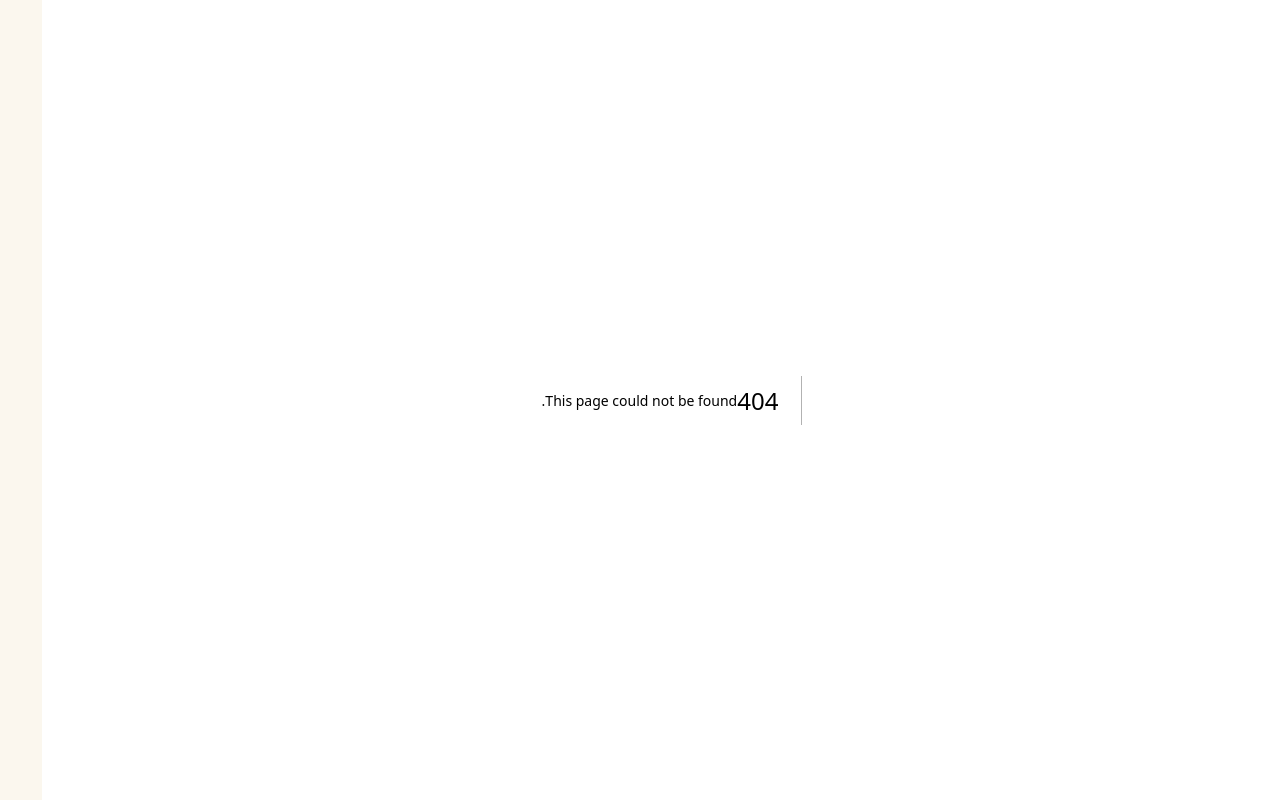
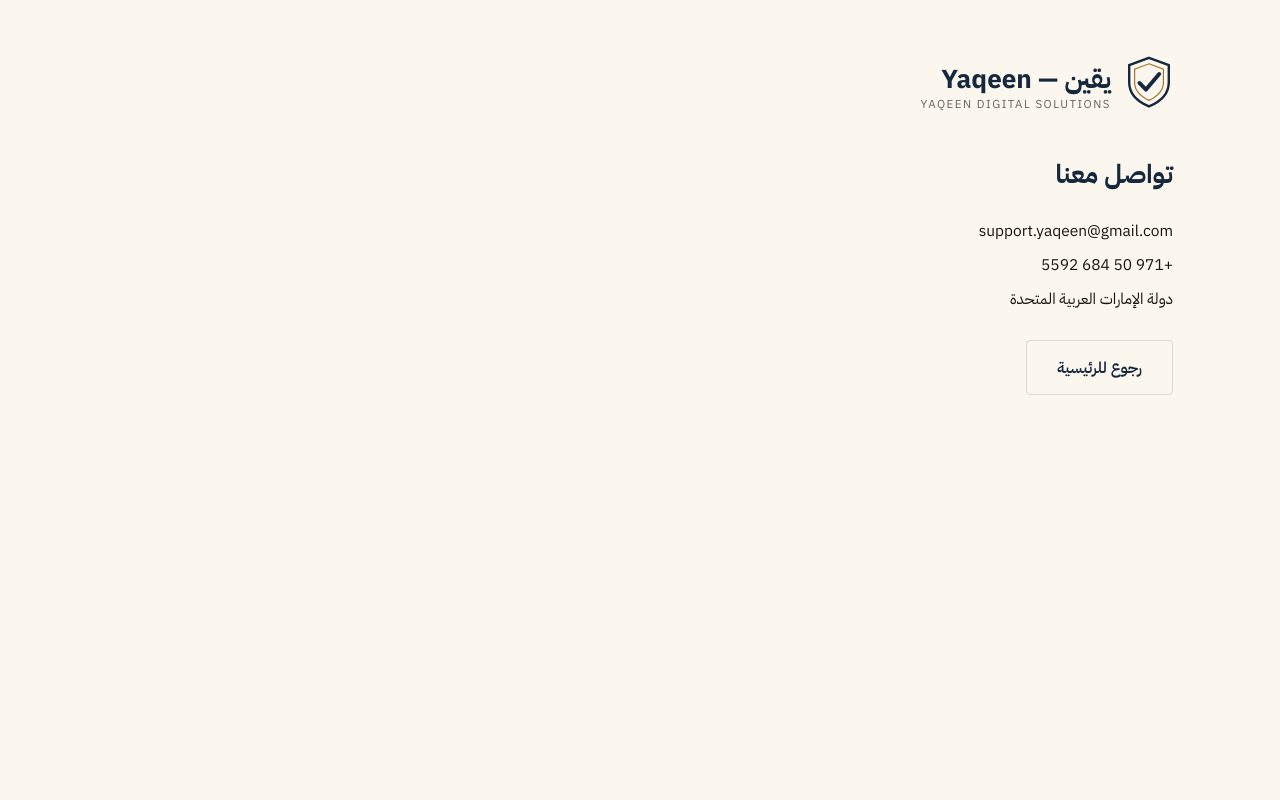
Before and after one commit to yaqeen-tools/yaqeen-app, a Next.js app: page /contact in a window 1280 px wide. Before the commit this address had no page. Built offline with nearby package versions, Linux system fonts and the light colour scheme.

Commit message:
feat: add static page

```diff
--- /dev/null
+++ b/app/contact/page.tsx
@@ -0,0 +1,22 @@
+import { ShieldMark, Wordmark } from '../../components/Logo';
+import { COMPANY } from '../../lib/companyInfo';
+
+export default function ContactPage() {
+  return (
+    <main dir="rtl" style={{ minHeight: '100vh', background: 'var(--paper)' }}>
+      <div className="container" style={{ maxWidth: 680, padding: '56px 24px' }}>
+        <div style={{ display: 'flex', alignItems: 'center', gap: 14, marginBottom: 32 }}>
+          <ShieldMark size={48} />
+          <Wordmark />
+        </div>
+        <h1 style={{ fontSize: 26, fontWeight: 700, color: 'var(--navy)', margin: '0 0 20px' }}>تواصل معنا</h1>
+        <div style={{ fontSize: 15.5, lineHeight: 2.2, color: 'var(--ink)' }}>
+          <div>{COMPANY.email}</div>
+          <div>{COMPANY.phone}</div>
+          <div>{COMPANY.addressAr}</div>
+        </div>
+        <a href="/" className="btn btn-ghost" style={{ marginTop: 24 }}>رجوع للرئيسية</a>
+      </div>
+    </main>
+  );
+}
```
